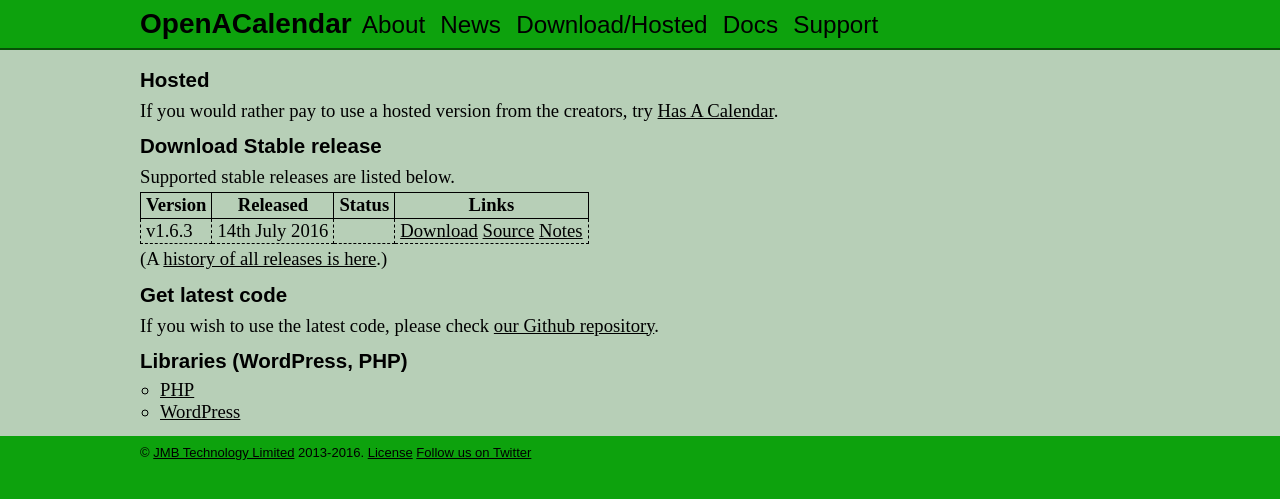
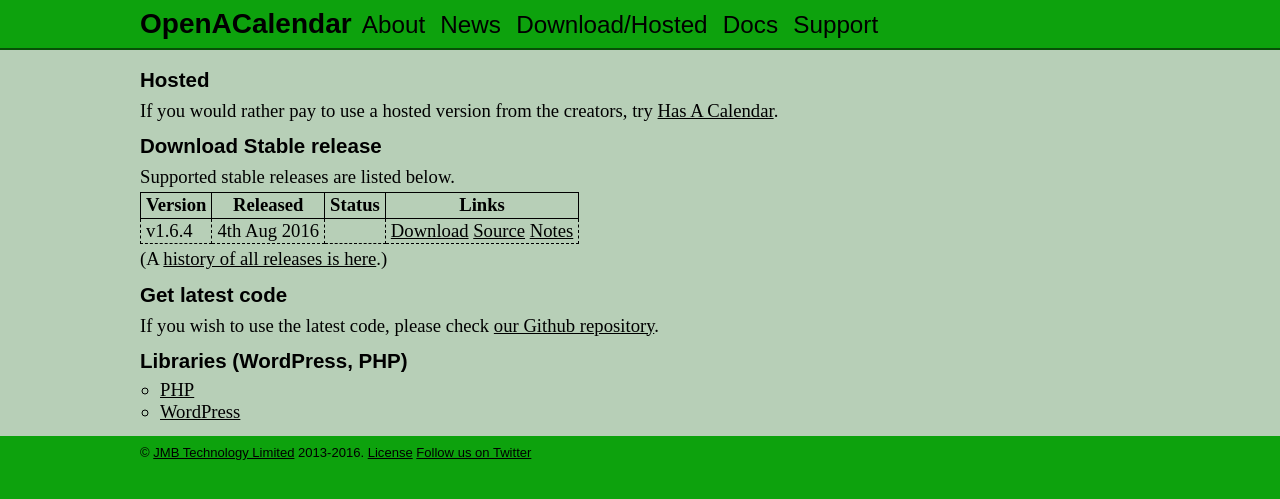
Before and after one commit to OpenACalendar/openacalendar.github.io, a Jekyll site: the page built from webapp/download.html, in a window 1280 px wide. Shown: the top 499 px of the page. Built offline with Jekyll 4.4.1, drawn with Linux system fonts in a browser that asks for light colours.

Commit message:
Release 1.6.4

```diff
--- a/webapp/download.html
+++ b/webapp/download.html
@@ -15,13 +15,13 @@
 <table class="releases">
 	<tr><th>Version</th><th>Released</th><th>Status</th><th>Links</th></tr>
 	<tr>
-		<td>v1.6.3</td>
-		<td>14th July 2016</td>
+		<td>v1.6.4</td>
+		<td>4th Aug 2016</td>
 		<td></td>
 		<td>
-			<a href="http://packages.openacalendar.org/raw/openacalendar-1.6.3.zip">Download</a>
-			<a href="https://github.com/OpenACalendar/OpenACalendar-Web-Core/releases/tag/v1.6.3">Source</a>
-			<a href="release/1.6.2.html">Notes</a>
+			<a href="http://packages.openacalendar.org/raw/openacalendar-1.6.4.zip">Download</a>
+			<a href="https://github.com/OpenACalendar/OpenACalendar-Web-Core/releases/tag/v1.6.4">Source</a>
+			<a href="release/1.6.4.html">Notes</a>
 		</td>
 	</tr>
 </table>
--- a/webapp/release/1.6.4.html
+++ b/webapp/release/1.6.4.html
@@ -3,14 +3,12 @@
 title: Release v1.6.4
 ---
 
-<h2>Release v1.6.4, XXth Aug 2016</h2>
+<h2>Release v1.6.4, 4th Aug 2016</h2>
 
-<!--
 <p>
 	<a href="http://packages.openacalendar.org/raw/openacalendar-1.6.4.zip">Download</a>
 	- <a href="https://github.com/OpenACalendar/OpenACalendar-Web-Core/releases/tag/v1.6.4">Source</a>
 </p>
--->
 
 
 
```
Also changed, not shown: _posts/2016-08-04-webapp-version-1-6-4.markdown (added, +11 -0 lines), webapp/release/index.html (+10 -0 lines).
